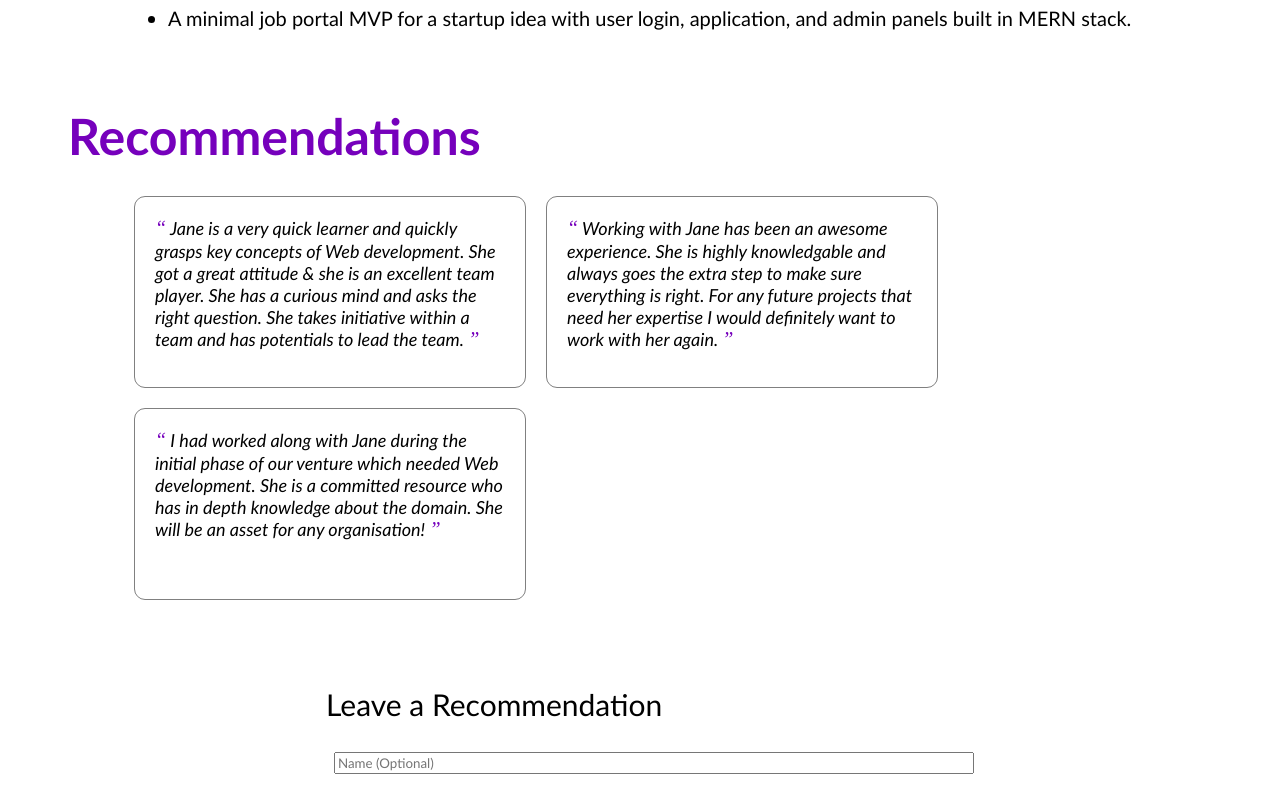
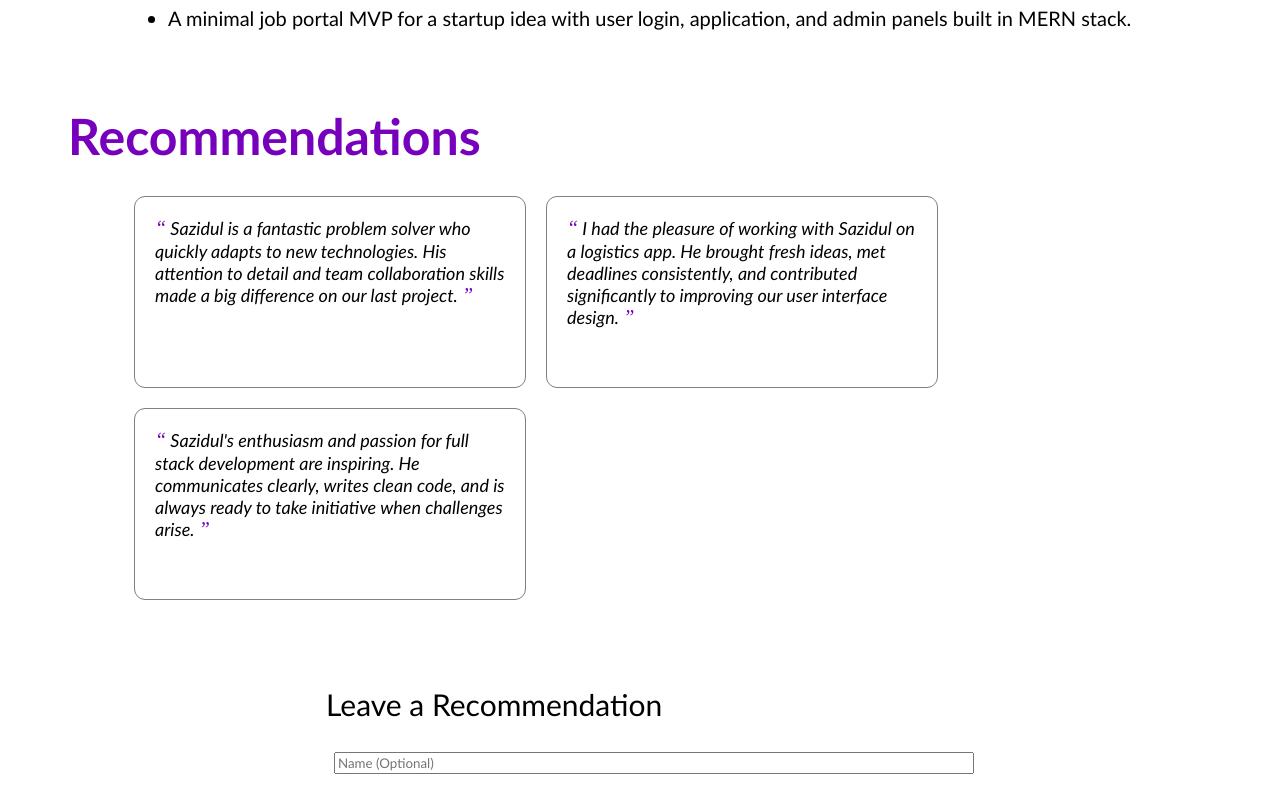
Before and after one commit to Sazid99246/john-doe-portfolio, a plain HTML site: page index.html in a window 1280 px wide. Shown: the part 1737-2528 px from the top of the page. Drawn offline with Linux system fonts and the light colour scheme.

Commit message:
all the tasks completed

```diff
--- a/index.html
+++ b/index.html
@@ -132,24 +132,20 @@
     <div class="all_recommendations" id="all_recommendations">
       <div class="recommendation">
         <span>&#8220;</span>
-        Jane is a very quick learner and quickly grasps key concepts of Web development.
-        She got a great attitude & she is an excellent team player.
-        She has a curious mind and asks the right question.
-        She takes initiative within a team and has potentials to lead the team.
+        Sazidul is a fantastic problem solver who quickly adapts to new technologies. His attention to detail and team
+        collaboration skills made a big difference on our last project.
         <span>&#8221;</span>
       </div>
       <div class="recommendation">
         <span>&#8220;</span>
-        Working with Jane has been an awesome experience.
-        She is highly knowledgable and always goes the extra step to make sure everything is right.
-        For any future projects that need her expertise I would definitely want to work with her again.
+        I had the pleasure of working with Sazidul on a logistics app. He brought fresh ideas, met deadlines
+        consistently, and contributed significantly to improving our user interface design.
         <span>&#8221;</span>
       </div>
       <div class="recommendation">
         <span>&#8220;</span>
-        I had worked along with Jane during the initial phase of our venture which needed Web development.
-        She is a committed resource who has in depth knowledge about the domain.
-        She will be an asset for any organisation!
+        Sazidul's enthusiasm and passion for full stack development are inspiring. He communicates clearly, writes clean
+        code, and is always ready to take initiative when challenges arise.
         <span>&#8221;</span>
       </div>
     </div>
@@ -171,13 +167,17 @@
 
   <div class="iconbutton">
     <a href="#home">
-      <!--Add the code here for the logo to appear and the icon to be actionable-->
+      <svg xmlns="http://www.w3.org/2000/svg" fill="none" viewBox="0 0 24 24" stroke-width="1.5" stroke="white"
+        width="63px">
+        <path stroke-linecap="round" stroke-linejoin="round"
+          d="M15 11.25l-3-3m0 0l-3 3m3-3v7.5M21 12a9 9 0 11-18 0 9 9 0 0118 0z" />
+      </svg>
     </a>
   </div>
 
   <div class="popup" id="popup" class="flex_center">
     <img src="html_finalprojimages/checkmark--outline.svg" />
-    <h3><!-- Add appropriate text here--></h3>
+    <h3>Thanks for leaving a recommendation!</h3>
     <button onclick="showPopup(false)">Ok</button>
   </div>
 </body>
--- a/script.js
+++ b/script.js
@@ -4,7 +4,7 @@ function addRecommendation() {
   // If the user has left a recommendation, display a pop-up
   if (recommendation.value != null && recommendation.value.trim() != "") {
     console.log("New recommendation added");
-    //Call showPopup here
+    showPopup(true);
 
     // Create a new 'recommendation' element and set it's value to the user's message
     var element = document.createElement("div");
```
